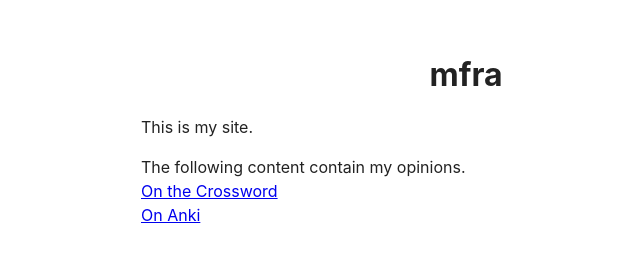
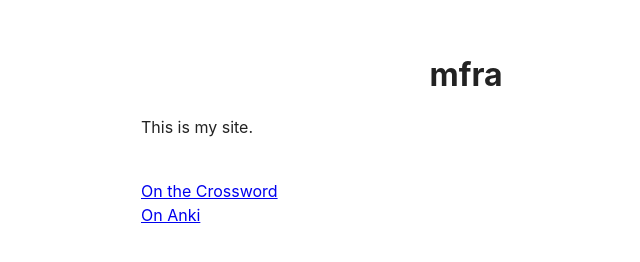
Before and after one commit to francisrmatt/eleventy-site, an Eleventy site: page src/index.md in a window 1280 px wide. Shown: the whole page, without its empty margins (174-814 px from the left). Built offline with nearby package versions, Linux system fonts and the light colour scheme; Eleventy itself is replaced by a stand-in of ours; files that its build step writes are made by us from their sources.

Commit message:
removed line

```diff
--- a/src/_includes/layouts/home.html
+++ b/src/_includes/layouts/home.html
@@ -5,8 +5,6 @@
     <h1>{{ title }}</h1>
 
     {{content | safe }}
-
-    The following content contain my opinions.
 
     {%- for post in collections.post -%}
         </br>
```
